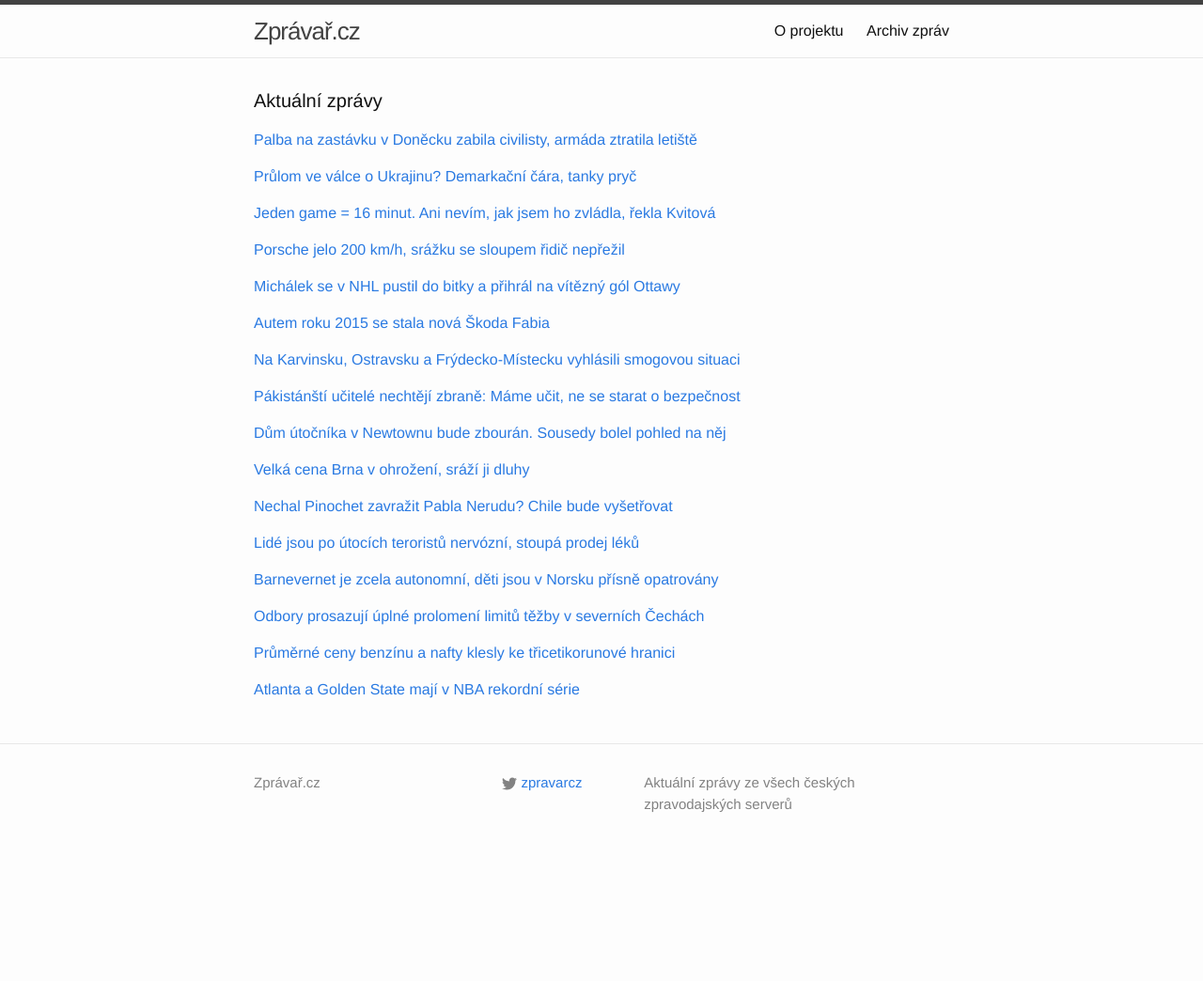
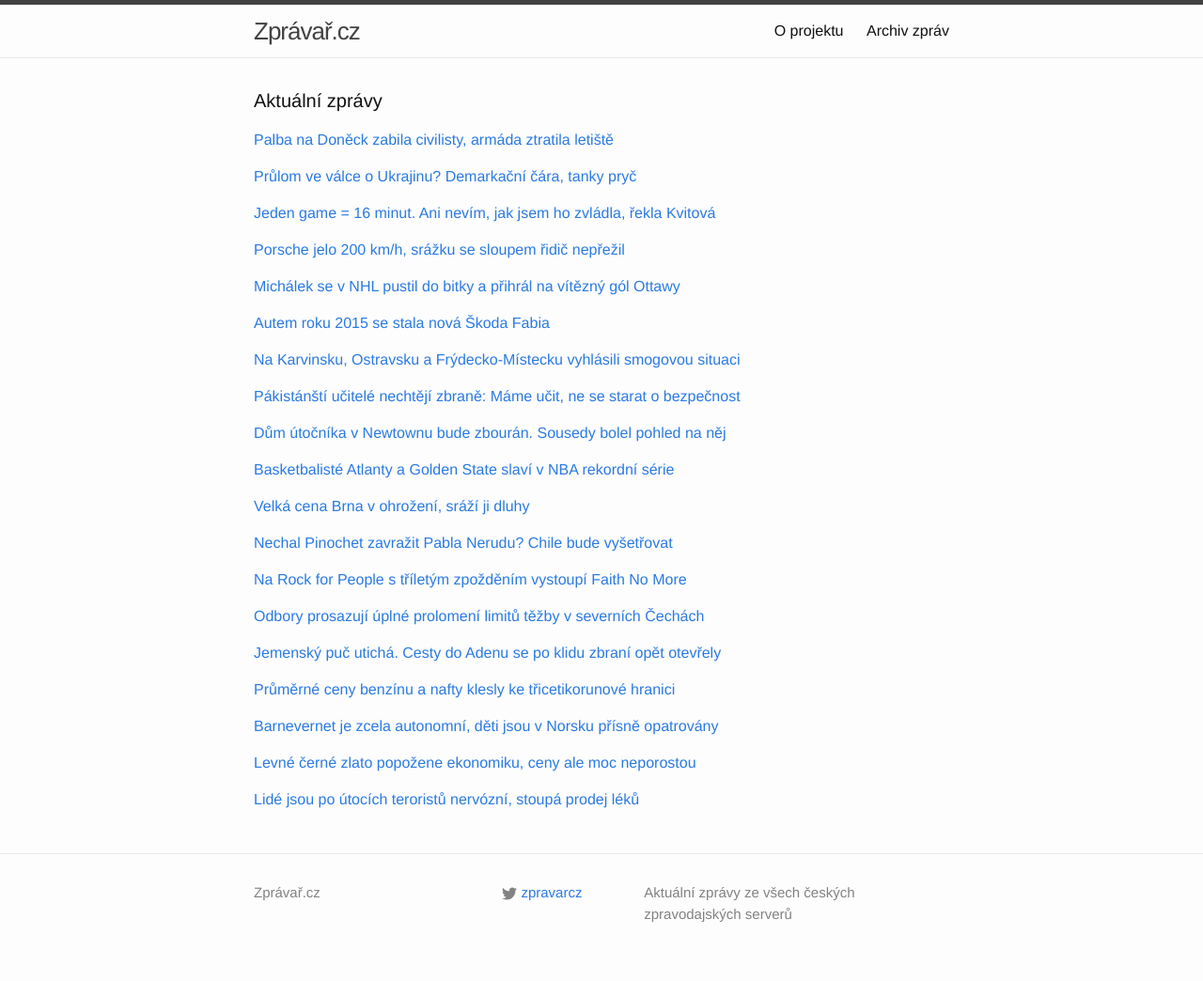
Before and after one commit to adliska/zpravar, a Jekyll site: the page built from index.html, in a window 1280 px wide. Shown: the whole page at 94% size. Built offline with Jekyll 4.4.1, drawn with Linux system fonts in a browser that asks for light colours; before the commit the page ends 927 px from its top, so only the background shows below that; some of the changed lines change nothing that is shown.

Commit message:
zpravar news update

```diff
--- a/index.html
+++ b/index.html
@@ -5,9 +5,11 @@ layout: default
 <div class="home">
     <h1 class="page-heading">Aktuální zprávy</h1>
 
-<p><a href="javascript:;" onclick="toggle_visibility('zpravy0')">Palba na zastávku v Doněcku zabila civilisty, armáda ztratila letiště</a></p>
+<p><a href="javascript:;" onclick="toggle_visibility('zpravy0')">Palba na Doněck zabila civilisty, armáda ztratila letiště</a></p>
 <div id="zpravy0" style="display:none">
 <ul>
+<li><a href=http://www.tyden.cz/rubriky/zahranici/rusko-a-okoli/palba-na-doneck-zabila-civilisty-armada-ztratila-letiste_330931.html>Palba na Doněck zabila civilisty, armáda ztratila letiště - www.tyden.cz</a></li>
+<li><a href=http://zahranicni.ihned.cz/c1-63420590-minomet-v-donecku-zasahl-tramvajovou-zastavku-pri-utoku-zemrelo-13-lidi>Minomet v Doněcku zasáhl tramvajovou zastávku, při útoku zemřelo 13 lidí - zahranicni.ihned.cz</a></li>
 <li><a href=http://www.tyden.cz/rubriky/zahranici/rusko-a-okoli/palba-na-zastavku-v-donecku-zabila-civilisty-armada-ztratila-letiste_330931.html>Palba na zastávku v Doněcku zabila civilisty, armáda ztratila letiště - www.tyden.cz</a></li>
 <li><a href=http://www.rozhlas.cz/_zprava/pri-minometnem-utoku-na-zastavku-v-donecku-zahynulo-nejmene-13-lidi--1446516>Při minometném útoku na zastávku  v Doněcku zahynulo nejméně 13 lidí - www.rozhlas.cz</a></li>
 <li><a href=http://www.ceskenoviny.cz/zpravy/zpravy/ukrajinska-armada-pry-vyklidila-donecke-letiste-kyjev-to-poprel/1171982>Ukrajinská armáda prý vyklidila doněcké letiště, Kyjev to popřel - www.ceskenoviny.cz</a></li>
@@ -115,34 +117,35 @@ layout: default
 <li><a href=http://www.novinky.cz/zahranicni/amerika/359463-dum-skolniho-vraha-z-newtownu-zbouraji.html>Dům školního vraha z Newtownu zbourají - www.novinky.cz</a></li>
 <li><a href=http://www.ceskenoviny.cz/zpravy/zpravy/urady-v-americkem-newtownu-rozhodly-o-zbourani-domu-utocnika/1171920>Úřady v americkém Newtownu rozhodly o zbourání domu útočníka - www.ceskenoviny.cz</a></li>
 </ul>
-</div><p><a href="javascript:;" onclick="toggle_visibility('zpravy9')">Velká cena Brna v ohrožení, sráží ji dluhy</a></p>
+</div><p><a href="javascript:;" onclick="toggle_visibility('zpravy9')">Basketbalisté Atlanty a Golden State slaví v NBA rekordní série</a></p>
 <div id="zpravy9" style="display:none">
+<ul>
+<li><a href=http://sport.idnes.cz/vysledky-basketbalove-nba-dcg-/basket.aspx?c=A150122_102222_sport-basket_par>Basketbalisté Atlanty a Golden State slaví v NBA rekordní série - sport.idnes.cz</a></li>
+<li><a href=http://www.denik.cz/ostatni_sport/atlanta-a-golden-state-maji-v-nba-rekordni-serie-20150122.html>Atlanta a Golden State mají v NBA rekordní série - www.denik.cz</a></li>
+<li><a href=http://sport.aktualne.cz/atlanta-a-golden-state-maji-v-nba-rekordni-serie/r~58055916a20f11e486b9002590604f2e/>Atlanta a Golden State mají v NBA rekordní série - sport.aktualne.cz</a></li>
+<li><a href=http://www.sportovninoviny.cz/zpravy/atlanta-a-golden-state-maji-v-nba-rekordni-serie/1171972>Atlanta a Golden State mají v NBA rekordní série - www.sportovninoviny.cz</a></li>
+</ul>
+</div><p><a href="javascript:;" onclick="toggle_visibility('zpravy10')">Velká cena Brna v ohrožení, sráží ji dluhy</a></p>
+<div id="zpravy10" style="display:none">
 <ul>
 <li><a href=http://www.tyden.cz/rubriky/sport/motorismus/velka-cena-brna-v-ohrozeni-srazi-ji-dluhy_330943.html>Velká cena Brna v ohrožení, sráží ji dluhy - www.tyden.cz</a></li>
 <li><a href=http://www.sportovninoviny.cz/zpravy/grand-prix-v-brne-je-v-ohrozeni-dluh-dorna-stale-nedostala/1171988>Grand Prix v Brně je v ohrožení, dluh Dorna stále nedostala - www.sportovninoviny.cz</a></li>
 <li><a href=http://brno.idnes.cz/zavod-silnicnich-motocyklu-v-brne-ohrozen-fjn-/brno-zpravy.aspx?c=A150122_2133282_brno-zpravy_vh>Závod silničních motocyklů v Brně je ohrožený. Hašek neposlal peníze - brno.idnes.cz</a></li>
 <li><a href=http://brno.idnes.cz/zavod-silnicnich-motocyklu-v-brne-je-ohrozeny-hasek-neposlal-penize-1ip-/brno-zpravy.aspx?c=A150122_2133282_brno-zpravy_vh>Závod silničních motocyklů v Brně je ohrožený. Hašek neposlal peníze - brno.idnes.cz</a></li>
 </ul>
-</div><p><a href="javascript:;" onclick="toggle_visibility('zpravy10')">Nechal Pinochet zavražit Pabla Nerudu? Chile bude vyšetřovat</a></p>
-<div id="zpravy10" style="display:none">
+</div><p><a href="javascript:;" onclick="toggle_visibility('zpravy11')">Nechal Pinochet zavražit Pabla Nerudu? Chile bude vyšetřovat</a></p>
+<div id="zpravy11" style="display:none">
 <ul>
 <li><a href=http://echo24.cz/a/i4cQr>Nechal Pinochet zavražit Pabla Nerudu? Chile bude vyšetřovat - echo24.cz</a></li>
 <li><a href=http://zpravy.idnes.cz/smrt-basnika-pabla-nerudy-vysetrovani-dhs-/zahranicni.aspx?c=A150122_082351_zahranicni_skr>Chile začne znovu vyšetřovat smrt Pabla Nerudy, bude hledat stopy kovů - zpravy.idnes.cz</a></li>
 <li><a href=http://www.ceskatelevize.cz/ct24/svet/299046-v-chile-znovu-prezkoumaji-zda-nerudu-neotravili-pinochetovi-agenti/>V Chile znovu přezkoumají, zda Nerudu neotrávili Pinochetovi agenti - www.ceskatelevize.cz</a></li>
 </ul>
-</div><p><a href="javascript:;" onclick="toggle_visibility('zpravy11')">Lidé jsou po útocích teroristů nervózní, stoupá prodej léků</a></p>
-<div id="zpravy11" style="display:none">
-<ul>
-<li><a href=http://www.tyden.cz/rubriky/zdravi/lide-jsou-po-utocich-teroristu-nervozni-stoupa-prodej-leku_330929.html>Lidé jsou po útocích teroristů nervózní, stoupá prodej léků - www.tyden.cz</a></li>
-<li><a href=http://zpravy.aktualne.cz/zahranici/lide-jsou-po-utocich-nervozni-o-petinu-vzrostl-prodej-leku/r~fd2d1c46a20311e4ab15002590604f2e/>Lidé jsou po útocích nervózní, o pětinu vzrostl prodej léků - zpravy.aktualne.cz</a></li>
-<li><a href=http://www.ceskenoviny.cz/zpravy/zpravy/ve-francii-se-po-atentatech-zvysil-prodej-uklidnujicich-leku/1171935>Ve Francii se po atentátech zvýšil prodej uklidňujících léků - www.ceskenoviny.cz</a></li>
-</ul>
-</div><p><a href="javascript:;" onclick="toggle_visibility('zpravy12')">Barnevernet je zcela autonomní, děti jsou v Norsku přísně opatrovány</a></p>
+</div><p><a href="javascript:;" onclick="toggle_visibility('zpravy12')">Na Rock for People s tříletým zpožděním vystoupí Faith No More</a></p>
 <div id="zpravy12" style="display:none">
 <ul>
-<li><a href=http://www.ceskatelevize.cz/ct24/domaci/298984-barnevernet-je-zcela-autonomni-deti-jsou-v-norsku-prisne-opatrovany/>Barnevernet je zcela autonomní, děti jsou v Norsku přísně opatrovány - www.ceskatelevize.cz</a></li>
-<li><a href=http://zpravy.idnes.cz/michalakova-norsko-deti-tominova-marksova-ministryne-pp9-/domaci.aspx?c=A150121_183902_domaci_hv>Marksová: Opatrně s výroky, že norské úřady berou děti neoprávněně - zpravy.idnes.cz</a></li>
-<li><a href=http://www.ceskatelevize.cz/ct24/domaci/298984-norsky-barnevernet-je-zcela-autonomni-deti-jsou-v-norsku-prisne-opatrovany/>Norský Barnevernet je zcela autonomní, děti jsou v Norsku přísně opatrovány - www.ceskatelevize.cz</a></li>
+<li><a href=http://www.ceskenoviny.cz/zpravy/zpravy/na-rock-for-people-s-triletym-zpozdenim-vystoupi-faith-no-more/1172004>Na Rock for People s tříletým zpožděním vystoupí Faith No More - www.ceskenoviny.cz</a></li>
+<li><a href=http://kultura.idnes.cz/rock-for-people-faith-no-more-di2-/hudba.aspx?c=A150121_191800_hudba_ts>Na letošním Rock for People splatí svůj český dluh Faith No More - kultura.idnes.cz</a></li>
+<li><a href=http://www.novinky.cz/kultura/359380-na-rock-for-people-zahraji-faith-no-more-predstavi-nove-album.html>Na Rock for People zahrají Faith No More. Představí nové album - www.novinky.cz</a></li>
 </ul>
 </div><p><a href="javascript:;" onclick="toggle_visibility('zpravy13')">Odbory prosazují úplné prolomení limitů těžby v severních Čechách</a></p>
 <div id="zpravy13" style="display:none">
@@ -151,18 +154,39 @@ layout: default
 <li><a href=http://www.novinky.cz/ekonomika/359467-odbory-prosazuji-uplne-prolomeni-limitu.html>Odbory prosazují úplné prolomení limitů - www.novinky.cz</a></li>
 <li><a href=http://usti.idnes.cz/mladkuv-plan-na-prolomeni-tezby-uhli-by-mohl-vest-ke-zboreni-170-domu-1fq-/usti-zpravy.aspx?c=A150121_225552_usti-zpravy_fer>Mládkův plán: kvůli těžbě uhlí se zbourá pětina Horního Jiřetína - usti.idnes.cz</a></li>
 </ul>
-</div><p><a href="javascript:;" onclick="toggle_visibility('zpravy14')">Průměrné ceny benzínu a nafty klesly ke třicetikorunové hranici</a></p>
+</div><p><a href="javascript:;" onclick="toggle_visibility('zpravy14')">Jemenský puč utichá. Cesty do Adenu se po klidu zbraní opět otevřely</a></p>
 <div id="zpravy14" style="display:none">
+<ul>
+<li><a href=http://zpravy.idnes.cz/dohoda-jemenskeho-prezidenta-s-povstalci-f1q-/zahranicni.aspx?c=A150122_102516_zahranicni_ert>Jemenský puč utichá. Cesty do Adenu se po klidu zbraní opět otevřely - zpravy.idnes.cz</a></li>
+<li><a href=http://www.ceskatelevize.cz/ct24/svet/299054-uklidneni-situace-v-jemenu-urady-znovu-otevrely-cesty-do-adenu/>Uklidnění situace v Jemenu? Úřady znovu otevřely cesty do Adenu - www.ceskatelevize.cz</a></li>
+<li><a href=http://www.ceskenoviny.cz/zpravy/zpravy/jemenske-urady-opet-otevrely-pristupove-cesty-do-mesta-adenu/1171965>Jemenské úřady opět otevřely přístupové cesty do města Adenu - www.ceskenoviny.cz</a></li>
+</ul>
+</div><p><a href="javascript:;" onclick="toggle_visibility('zpravy15')">Průměrné ceny benzínu a nafty klesly ke třicetikorunové hranici</a></p>
+<div id="zpravy15" style="display:none">
 <ul>
 <li><a href=http://www.novinky.cz/ekonomika/359474-prumerne-ceny-benzinu-a-nafty-klesly-ke-tricetikorunove-hranici.html>Průměrné ceny benzínu a nafty klesly ke třicetikorunové hranici - www.novinky.cz</a></li>
 <li><a href=http://www.financninoviny.cz/zpravodajstvi/zpravy/ceny-pohonnych-hmot-klesly-tesne-ke-tricetikorunove-hranici/1171958>Ceny pohonných hmot klesly těsně ke třicetikorunové hranici - www.financninoviny.cz</a></li>
 <li><a href=http://byznys.ihned.cz/c1-63419960-benzin-v-praze-zlevnil-o-dalsich-80-haleru-i-tak-je-nejdrazsi-v-cesku>Benzin v Praze zlevnil o dalších 80 haléřů, i tak je nejdražší v Česku - byznys.ihned.cz</a></li>
 </ul>
-</div><p><a href="javascript:;" onclick="toggle_visibility('zpravy15')">Atlanta a Golden State mají v NBA rekordní série</a></p>
-<div id="zpravy15" style="display:none">
+</div><p><a href="javascript:;" onclick="toggle_visibility('zpravy16')">Barnevernet je zcela autonomní, děti jsou v Norsku přísně opatrovány</a></p>
+<div id="zpravy16" style="display:none">
 <ul>
-<li><a href=http://www.denik.cz/ostatni_sport/atlanta-a-golden-state-maji-v-nba-rekordni-serie-20150122.html>Atlanta a Golden State mají v NBA rekordní série - www.denik.cz</a></li>
-<li><a href=http://sport.aktualne.cz/atlanta-a-golden-state-maji-v-nba-rekordni-serie/r~58055916a20f11e486b9002590604f2e/>Atlanta a Golden State mají v NBA rekordní série - sport.aktualne.cz</a></li>
-<li><a href=http://www.sportovninoviny.cz/zpravy/atlanta-a-golden-state-maji-v-nba-rekordni-serie/1171972>Atlanta a Golden State mají v NBA rekordní série - www.sportovninoviny.cz</a></li>
+<li><a href=http://www.ceskatelevize.cz/ct24/domaci/298984-barnevernet-je-zcela-autonomni-deti-jsou-v-norsku-prisne-opatrovany/>Barnevernet je zcela autonomní, děti jsou v Norsku přísně opatrovány - www.ceskatelevize.cz</a></li>
+<li><a href=http://zpravy.idnes.cz/michalakova-norsko-deti-tominova-marksova-ministryne-pp9-/domaci.aspx?c=A150121_183902_domaci_hv>Marksová: Opatrně s výroky, že norské úřady berou děti neoprávněně - zpravy.idnes.cz</a></li>
+<li><a href=http://www.ceskatelevize.cz/ct24/domaci/298984-norsky-barnevernet-je-zcela-autonomni-deti-jsou-v-norsku-prisne-opatrovany/>Norský Barnevernet je zcela autonomní, děti jsou v Norsku přísně opatrovány - www.ceskatelevize.cz</a></li>
+</ul>
+</div><p><a href="javascript:;" onclick="toggle_visibility('zpravy17')">Levné černé zlato popožene ekonomiku, ceny ale moc neporostou</a></p>
+<div id="zpravy17" style="display:none">
+<ul>
+<li><a href=http://ekonomika.idnes.cz/levne-cerne-zlato-nastartuje-ekonomiku-ceny-ale-moc-neporostou-ps9-/ekonomika.aspx?c=A150122_100344_ekonomika_nio>Levné černé zlato popožene ekonomiku, ceny ale moc neporostou - ekonomika.idnes.cz</a></li>
+<li><a href=http://www.denik.cz/ekonomika/bankovni-asociace-nadale-pocita-s-rustem-hdp-o-2-4-procenta-20150122.html>Bankovní asociace nadále počítá s růstem HDP o 2,4 procenta - www.denik.cz</a></li>
+<li><a href=http://www.financninoviny.cz/zpravodajstvi/zpravy/bankovni-asociace-nadale-pocit-letos-s-rustem-hdp-o-2-4-procenta/1172013>Bankovní asociace nadále počít letos s růstem HDP o 2,4 procenta - www.financninoviny.cz</a></li>
+</ul>
+</div><p><a href="javascript:;" onclick="toggle_visibility('zpravy18')">Lidé jsou po útocích teroristů nervózní, stoupá prodej léků</a></p>
+<div id="zpravy18" style="display:none">
+<ul>
+<li><a href=http://www.tyden.cz/rubriky/zdravi/lide-jsou-po-utocich-teroristu-nervozni-stoupa-prodej-leku_330929.html>Lidé jsou po útocích teroristů nervózní, stoupá prodej léků - www.tyden.cz</a></li>
+<li><a href=http://zpravy.aktualne.cz/zahranici/lide-jsou-po-utocich-nervozni-o-petinu-vzrostl-prodej-leku/r~fd2d1c46a20311e4ab15002590604f2e/>Lidé jsou po útocích nervózní, o pětinu vzrostl prodej léků - zpravy.aktualne.cz</a></li>
+<li><a href=http://www.ceskenoviny.cz/zpravy/zpravy/ve-francii-se-po-atentatech-zvysil-prodej-uklidnujicich-leku/1171935>Ve Francii se po atentátech zvýšil prodej uklidňujících léků - www.ceskenoviny.cz</a></li>
 </ul>
 </div></div>
```
